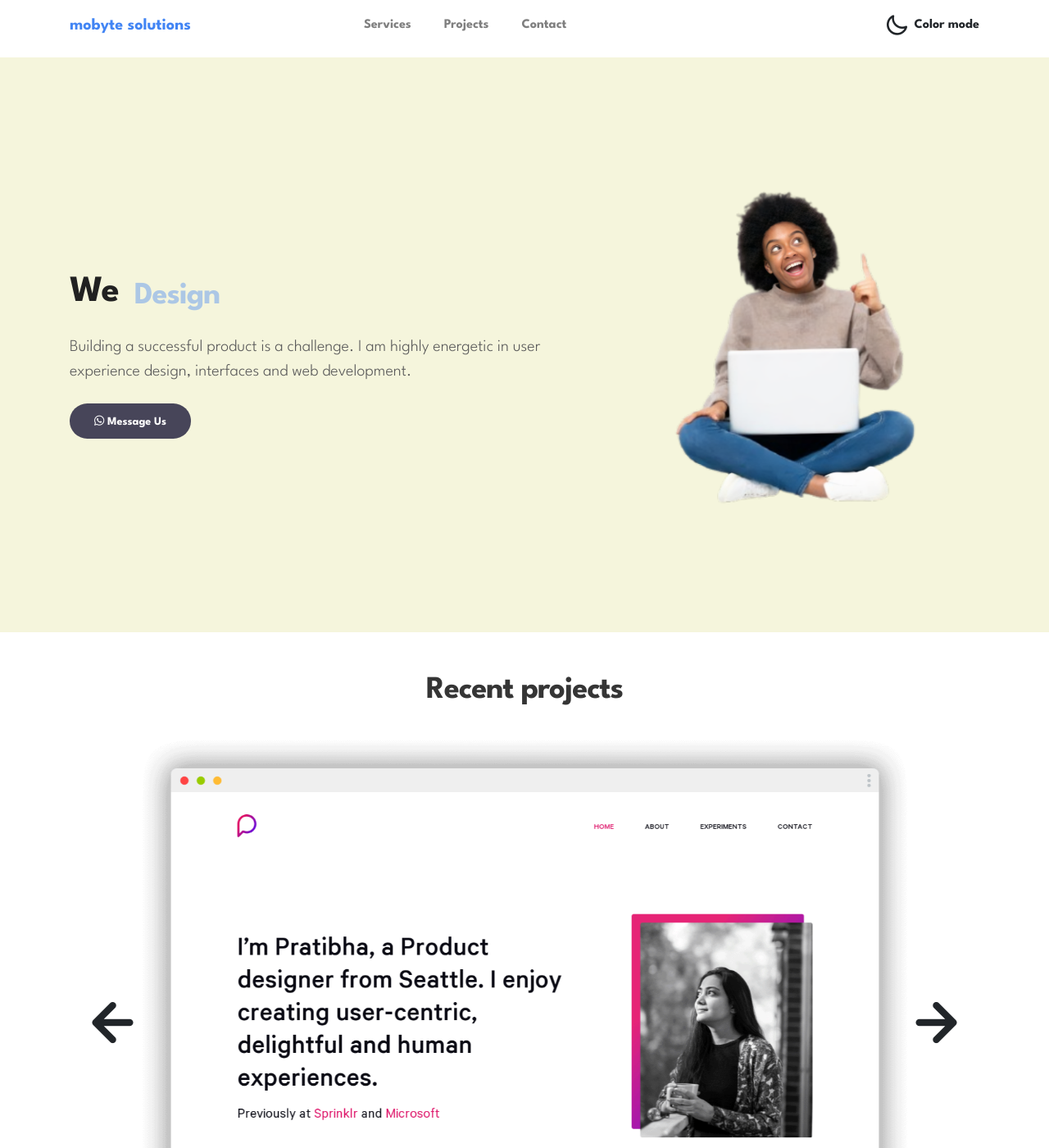
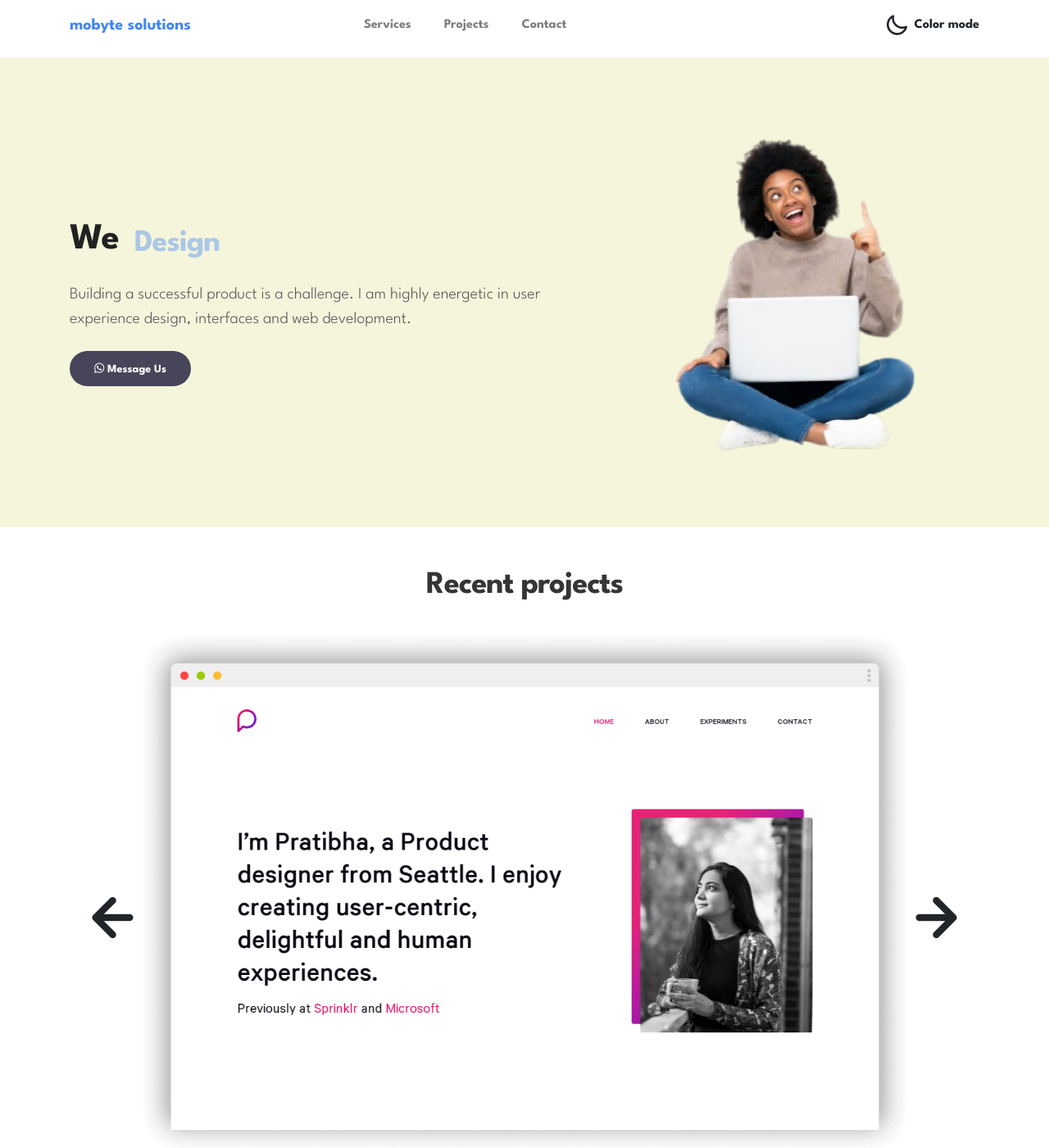
Before and after one commit to TimOsahenru/mobyte, a Jekyll site: the page built from index.html, in a window 1280 px wide and 1400 px high. Shown: the whole window at 82% size. Built offline with Jekyll 4.4.1, drawn with Linux system fonts in a browser that asks for light colours.

Commit message:
Fixed padding issue in full-screen

```diff
--- a/css/main.css
+++ b/css/main.css
@@ -15,7 +15,7 @@ body {
 }
 
 .full-screen {
-  padding: 8rem 0;
+  padding: 4rem 0;
 }
 
 .small-text {
@@ -548,7 +548,7 @@ b, strong {
   }
 
   .full-screen {
-    padding: 4rem 0;
+    padding: 2rem 0;
   }
 
   .mobile-block {
```
